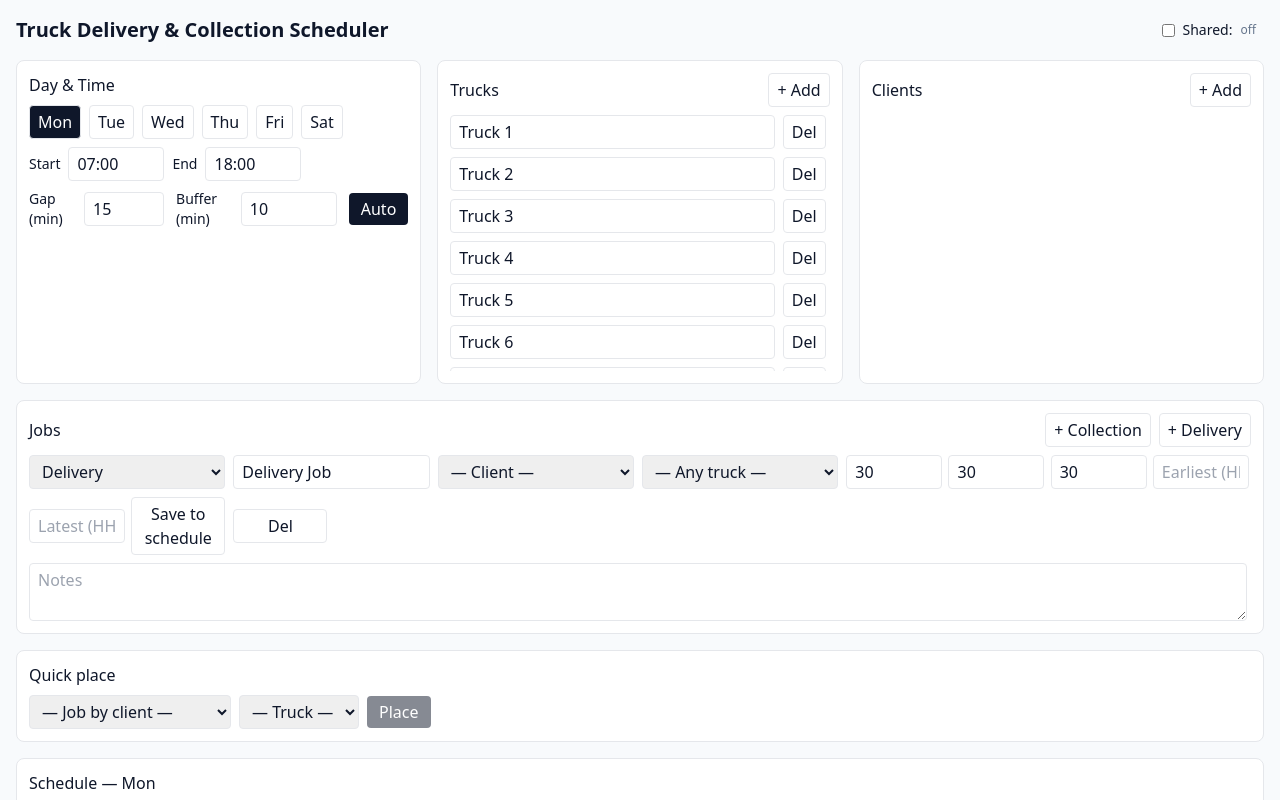
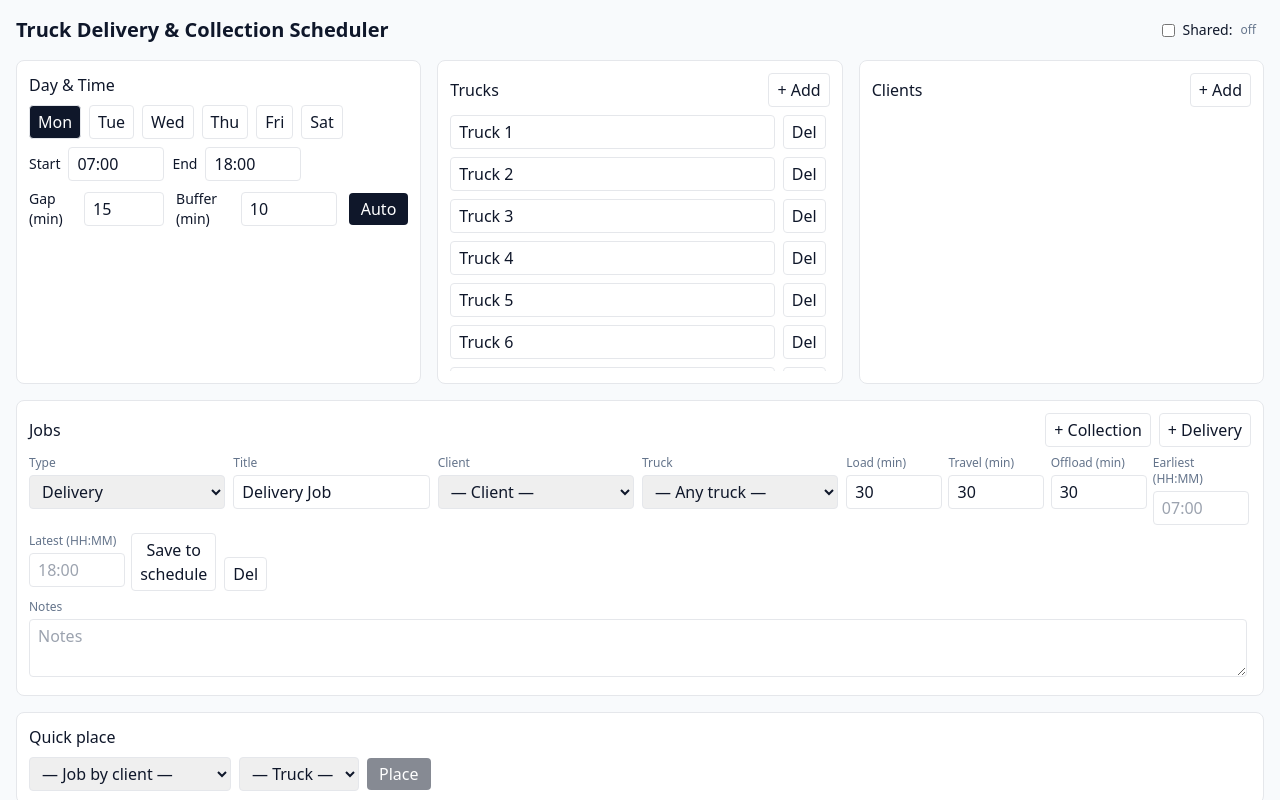
Before and after one commit to CLholdings2025/truck-scheduler, a React (Vite) app: page / in a window 1280 px wide. Both pictures are taken after a click on the button "+ Delivery". Shown: the top 800 px of the page. Built offline with nearby package versions, Linux system fonts and the light colour scheme; the HTML template or start-up script is replaced by a standard one.

Commit message:
Update App.tsx

```diff
--- a/src/App.tsx
+++ b/src/App.tsx
@@ -52,8 +52,8 @@ type Client = {
   id: ID;
   name: string;
   notes?: string;
-  defaultTravelMin?: number;  // NEW
-  defaultOnsiteMin?: number;  // NEW
+  defaultTravelMin?: number;  // labeled below
+  defaultOnsiteMin?: number;  // labeled below
 };
 
 type JobType = "Delivery" | "Collection";
@@ -520,7 +520,7 @@ export default function App() {
           </div>
         </div>
 
-        {/* Clients (simplified) */}
+        {/* Clients (with labeled defaults) */}
         <div className="p-3 rounded-lg border bg-white">
           <div className="flex items-center mb-2">
             <div className="font-medium">Clients</div>
@@ -528,37 +528,52 @@ export default function App() {
           </div>
           <div className="space-y-2 max-h-64 overflow-auto pr-1">
             {clients.map((c) => (
-              <div key={c.id} className="grid grid-cols-5 gap-2 items-center">
+              <div key={c.id} className="grid grid-cols-5 gap-2 items-start">
+                <div className="col-span-2">
+                  <label className="block text-xs text-slate-500 mb-1">Client name</label>
                   <input
-                  className="border rounded px-2 py-1 col-span-2"
+                    className="border rounded px-2 py-1 w-full"
                     value={c.name}
                     onChange={(e) => updateClient(c.id, { name: e.target.value })}
                     placeholder="Client name"
                   />
-                {/* NEW: client defaults */}
+                </div>
+
+                <div className="">
+                  <label className="block text-xs text-slate-500 mb-1">Default travel (min)</label>
                   <input
                     type="number"
-                  className="border rounded px-2 py-1"
+                    className="border rounded px-2 py-1 w-full"
                     value={c.defaultTravelMin ?? 30}
                     onChange={(e) => updateClient(c.id, { defaultTravelMin: parseInt(e.target.value || "0") })}
-                  title="Default travel time (min)"
                     placeholder="Travel (min)"
                   />
+                </div>
+
+                <div className="">
+                  <label className="block text-xs text-slate-500 mb-1">Default on-site (min)</label>
                   <input
                     type="number"
-                  className="border rounded px-2 py-1"
+                    className="border rounded px-2 py-1 w-full"
                     value={c.defaultOnsiteMin ?? 30}
                     onChange={(e) => updateClient(c.id, { defaultOnsiteMin: parseInt(e.target.value || "0") })}
-                  title="Default on-site time (min)"
                     placeholder="On-site (min)"
                   />
-                <button className="px-2 py-1 rounded border" onClick={() => removeClient(c.id)}>Del</button>
+                </div>
+
+                <div className="flex items-end">
+                  <button className="px-2 py-1 rounded border w-full" onClick={() => removeClient(c.id)}>Del</button>
+                </div>
+
+                <div className="col-span-5">
+                  <label className="block text-xs text-slate-500 mb-1">Notes</label>
                   <textarea
-                  className="mt-1 border rounded px-2 py-1 col-span-5"
+                    className="border rounded px-2 py-1 w-full"
                     value={c.notes || ""}
                     onChange={(e) => updateClient(c.id, { notes: e.target.value })}
                     placeholder="Notes"
                   />
+                </div>
               </div>
             ))}
           </div>
@@ -574,39 +589,110 @@ export default function App() {
             <button className="px-2 py-1 rounded border" onClick={() => addJob("Delivery")}>+ Delivery</button>
           </div>
         </div>
+
         <div className="space-y-3 max-h-80 overflow-auto pr-1">
           {jobs.map((j) => (
-            <div key={j.id} className="grid md:grid-cols-12 gap-2 items-center">
-              <select className="border rounded px-2 py-1 md:col-span-2" value={j.type} onChange={(e) => updateJob(j.id, { type: e.target.value as JobType })}>
+            <div key={j.id} className="grid md:grid-cols-12 gap-2 items-start">
+              <div className="md:col-span-2">
+                <label className="block text-xs text-slate-500 mb-1">Type</label>
+                <select className="border rounded px-2 py-1 w-full" value={j.type} onChange={(e) => updateJob(j.id, { type: e.target.value as JobType })}>
                   <option>Delivery</option>
                   <option>Collection</option>
                 </select>
-              <input className="border rounded px-2 py-1 md:col-span-2" value={j.title} onChange={(e) => updateJob(j.id, { title: e.target.value })} placeholder="Title" />
+              </div>
+
+              <div className="md:col-span-2">
+                <label className="block text-xs text-slate-500 mb-1">Title</label>
+                <input className="border rounded px-2 py-1 w-full" value={j.title} onChange={(e) => updateJob(j.id, { title: e.target.value })} placeholder="Title" />
+              </div>
+
+              <div className="md:col-span-2">
+                <label className="block text-xs text-slate-500 mb-1">Client</label>
                 <select
-                className="border rounded px-2 py-1 md:col-span-2"
+                  className="border rounded px-2 py-1 w-full"
                   value={j.clientId || ""}
                   onChange={(e) => onJobClientChange(j.id, e.target.value)}
                 >
                   <option value="">— Client —</option>
                   {clients.map((c) => <option key={c.id} value={c.id}>{c.name}</option>)}
                 </select>
-              <select className="border rounded px-2 py-1 md:col-span-2" value={j.truckId || ""} onChange={(e) => updateJob(j.id, { truckId: e.target.value || null })}>
+              </div>
+
+              <div className="md:col-span-2">
+                <label className="block text-xs text-slate-500 mb-1">Truck</label>
+                <select className="border rounded px-2 py-1 w-full" value={j.truckId || ""} onChange={(e) => updateJob(j.id, { truckId: e.target.value || null })}>
                   <option value="">— Any truck —</option>
                   {trucks.map((t) => <option key={t.id} value={t.id}>{t.name}</option>)}
                 </select>
+              </div>
 
-              {/* Times */}
-              <input type="number" className="border rounded px-2 py-1 w-24" value={j.loadMin} onChange={(e) => updateJob(j.id, { loadMin: parseInt(e.target.value || "0") })} title={j.type === "Delivery" ? "Depot loading (min)" : "Off-site loading (min)"} placeholder={j.type === "Delivery" ? "Load (min)" : "Off-site load (min)"} />
-              <input type="number" className="border rounded px-2 py-1 w-24" value={j.travelMin} onChange={(e) => updateJob(j.id, { travelMin: parseInt(e.target.value || "0") })} title="Travel to site (min)" placeholder="Travel (min)" />
-              <input type="number" className="border rounded px-2 py-1 w-24" value={j.onsiteMin} onChange={(e) => updateJob(j.id, { onsiteMin: parseInt(e.target.value || "0") })} title={j.type === "Delivery" ? "On-site offload (min)" : "On-site loading (min)"} placeholder="On-site (min)" />
+              <div>
+                <label className="block text-xs text-slate-500 mb-1">
+                  {j.type === "Delivery" ? "Load (min)" : "Off-site load (min)"}
+                </label>
+                <input
+                  type="number"
+                  className="border rounded px-2 py-1 w-24"
+                  value={j.loadMin}
+                  onChange={(e) => updateJob(j.id, { loadMin: parseInt(e.target.value || "0") })}
+                />
+              </div>
+
+              <div>
+                <label className="block text-xs text-slate-500 mb-1">Travel (min)</label>
+                <input
+                  type="number"
+                  className="border rounded px-2 py-1 w-24"
+                  value={j.travelMin}
+                  onChange={(e) => updateJob(j.id, { travelMin: parseInt(e.target.value || "0") })}
+                />
+              </div>
+
+              <div>
+                <label className="block text-xs text-slate-500 mb-1">
+                  {j.type === "Delivery" ? "Offload (min)" : "On-site (min)"}
+                </label>
+                <input
+                  type="number"
+                  className="border rounded px-2 py-1 w-24"
+                  value={j.onsiteMin}
+                  onChange={(e) => updateJob(j.id, { onsiteMin: parseInt(e.target.value || "0") })}
+                />
+              </div>
+
               {j.type === "Collection" && (
-                <input type="number" className="border rounded px-2 py-1 w-28" value={j.returnTravelMin} onChange={(e) => updateJob(j.id, { returnTravelMin: parseInt(e.target.value || "0") })} title="Return travel (min)" placeholder="Return (min)" />
+                <div>
+                  <label className="block text-xs text-slate-500 mb-1">Return (min)</label>
+                  <input
+                    type="number"
+                    className="border rounded px-2 py-1 w-28"
+                    value={j.returnTravelMin}
+                    onChange={(e) => updateJob(j.id, { returnTravelMin: parseInt(e.target.value || "0") })}
+                  />
+                </div>
               )}
 
-              <input className="border rounded px-2 py-1 w-24" value={j.earliest || ""} onChange={(e) => updateJob(j.id, { earliest: e.target.value })} placeholder="Earliest (HH:MM)" title="Soft earliest" />
-              <input className="border rounded px-2 py-1 w-24" value={j.latest || ""} onChange={(e) => updateJob(j.id, { latest: e.target.value })} placeholder="Latest (HH:MM)" title="Soft latest" />
+              <div>
+                <label className="block text-xs text-slate-500 mb-1">Earliest (HH:MM)</label>
+                <input
+                  className="border rounded px-2 py-1 w-24"
+                  value={j.earliest || ""}
+                  onChange={(e) => updateJob(j.id, { earliest: e.target.value })}
+                  placeholder="07:00"
+                />
+              </div>
 
-              {/* NEW: Save to schedule button */}
+              <div>
+                <label className="block text-xs text-slate-500 mb-1">Latest (HH:MM)</label>
+                <input
+                  className="border rounded px-2 py-1 w-24"
+                  value={j.latest || ""}
+                  onChange={(e) => updateJob(j.id, { latest: e.target.value })}
+                  placeholder="18:00"
+                />
+              </div>
+
+              <div className="flex items-end gap-2">
                 <button
                   className="px-2 py-1 rounded border"
                   onClick={() => saveJobToSchedule(j.id)}
@@ -614,10 +700,18 @@ export default function App() {
                 >
                   Save to schedule
                 </button>
+                <button className="px-2 py-1 rounded border" onClick={() => removeJob(j.id)}>Del</button>
+              </div>
 
-              <button className="px-2 py-1 rounded border" onClick={() => removeJob(j.id)}>Del</button>
-
-              <textarea className="md:col-span-12 border rounded px-2 py-1" value={j.notes || ""} onChange={(e) => updateJob(j.id, { notes: e.target.value })} placeholder="Notes" />
+              <div className="md:col-span-12">
+                <label className="block text-xs text-slate-500 mb-1">Notes</label>
+                <textarea
+                  className="border rounded px-2 py-1 w-full"
+                  value={j.notes || ""}
+                  onChange={(e) => updateJob(j.id, { notes: e.target.value })}
+                  placeholder="Notes"
+                />
+              </div>
             </div>
           ))}
         </div>
```
Lines whose indentation alone changed are shown as unchanged.
